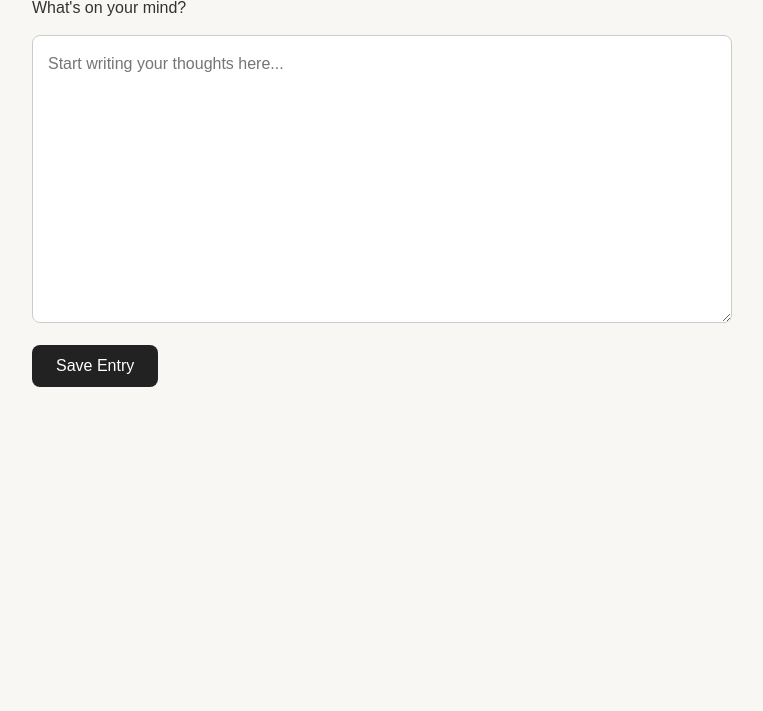
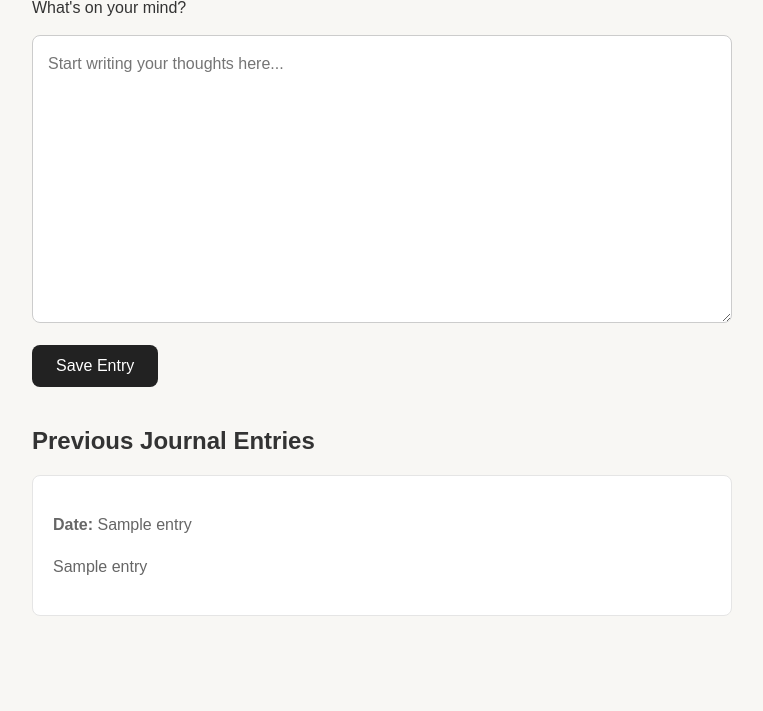
Before and after one commit to bibekshah47/daily-journal, a Flask app: template templates/index.html in a window 1280 px wide. Shown: the part 311-1022 px from the top of the page, without its empty margins (258-1021 px from the left). Before the commit the page ends 698 px from the top, so only its background shows below. Run offline with Flask 3, Linux system fonts and the light colour scheme; the template is opened without the code that fills it: most values are stand-ins (such as "Sample title", 1, 10 or a date in 2020).

Commit message:
Display saved journal entries on homepage

```diff
--- a/app.py
+++ b/app.py
@@ -29,7 +29,21 @@ def home():
         else:
             message = "Please write something before saving."
 
-    return render_template("index.html", today=today, message=message)
+
+    connection = sqlite3.connect("journal.db")
+    cursor = connection.cursor()
+
+    cursor.execute("SELECT * FROM entries ORDER BY id DESC")
+    entries = cursor.fetchall()
+
+    connection.close()
+
+    return render_template(
+        "index.html",
+        today=today,
+        message=message,
+        entries=entries
+    )
 
 if __name__ == "__main__":
     app.run(debug=True, port=5001)
--- a/static/style.css
+++ b/static/style.css
@@ -51,3 +51,17 @@ button {
 button:hover {
     background-color: #555555;
 }
+
+
+.journal-entry {
+    background-color: white;
+    padding: 20px;
+    margin-bottom: 15px;
+    border: 1px solid #e5e5e5;
+    border-radius: 8px;
+}
+
+.journal-entry p {
+    line-height: 1.6;
+    overflow-wrap: anywhere;
+}
--- a/templates/index.html
+++ b/templates/index.html
@@ -38,5 +38,20 @@
         <button type="submit">Save Entry</button>
     </form>
 
+
+    <h2>Previous Journal Entries</h2>
+
+    {% if entries %}
+        {% for entry in entries %}
+            <div class="journal-entry">
+                <p><strong>Date:</strong> {{ entry[2] }}</p>
+                <p>{{ entry[1] }}</p>
+            </div>
+        {% endfor %}
+    {% else %}
+        <p>No journal entries yet. Start writing!</p>
+    {% endif %}
+
+
 </body>
 </html>
```
